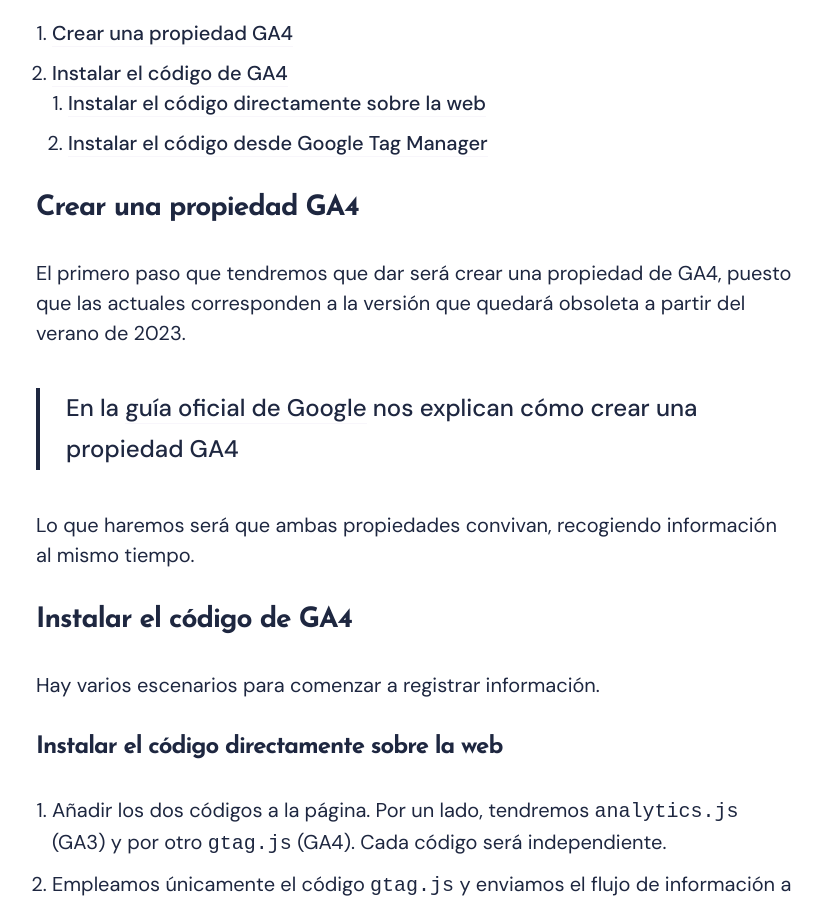
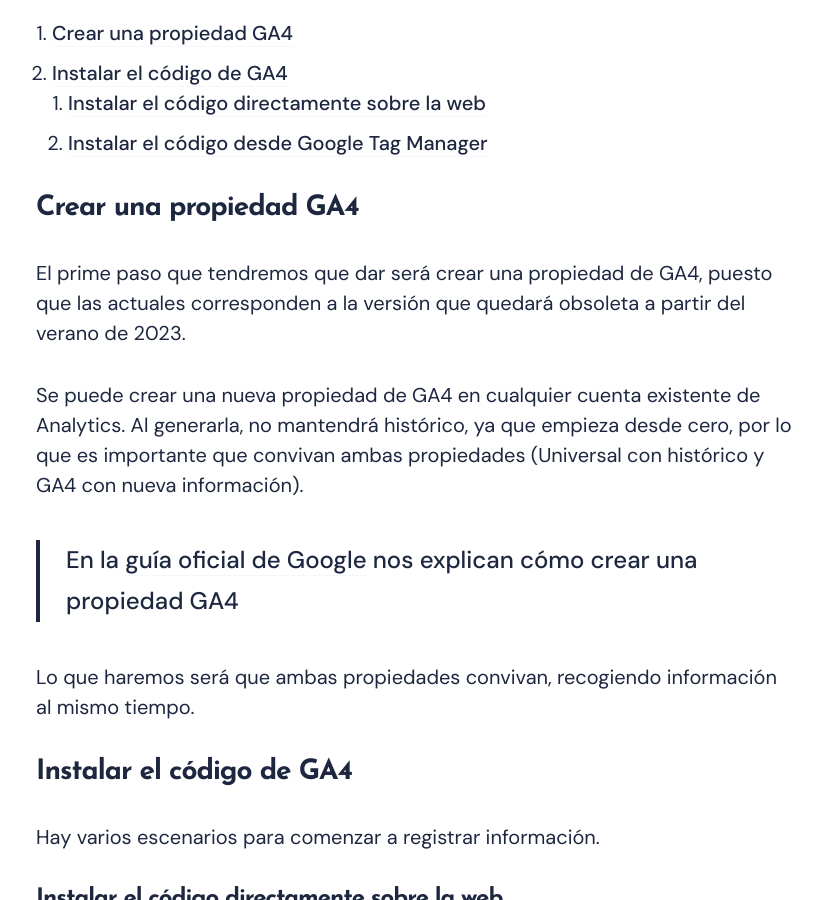
Before and after one commit to Emirodgar/w-avanzared, a Jekyll site: the page built from Google Analytics/google-analytics.md, in a window 1280 px wide and 900 px high, scrolled down 739 px. Shown: the whole window, without its empty margins (224-1046 px from the left). Built offline with Jekyll 4.4.1, drawn with Linux system fonts in a browser that asks for light colours; nearby versions of some CDN libraries.

Commit message:
Google Analytics/google-analytics.md updated from https://stackedit.io/

```diff
--- a/Google Analytics/google-analytics.md
+++ b/Google Analytics/google-analytics.md
@@ -21,7 +21,9 @@ GA4 fue lanzado en 2020 y, aunque sigue en beta, tenemos que comenzar a trabajar
 
 ## Crear una propiedad GA4
 
-El primero paso que tendremos que dar será crear una propiedad de GA4, puesto que las actuales corresponden a la versión que quedará obsoleta a partir del verano de 2023.
+El prime paso que tendremos que dar será crear una propiedad de GA4, puesto que las actuales corresponden a la versión que quedará obsoleta a partir del verano de 2023.
+
+Se puede crear una nueva propiedad de GA4 en cualquier cuenta existente de Analytics. Al generarla, no mantendrá histórico, ya que empieza desde cero, por lo que es importante que convivan ambas propiedades (Universal con histórico y GA4 con nueva información).
 
 > En la [guía oficial de Google](https://seranking.com/blog/google-analytics-setup/) nos explican cómo crear una propiedad GA4
 
```
Also changed, not shown: other parts of Google Analytics/google-analytics.md (+2 -2 lines).
